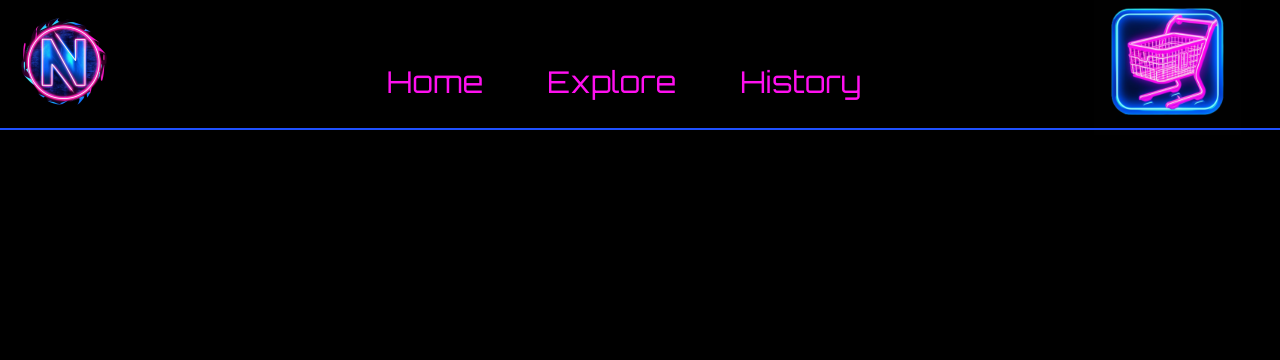
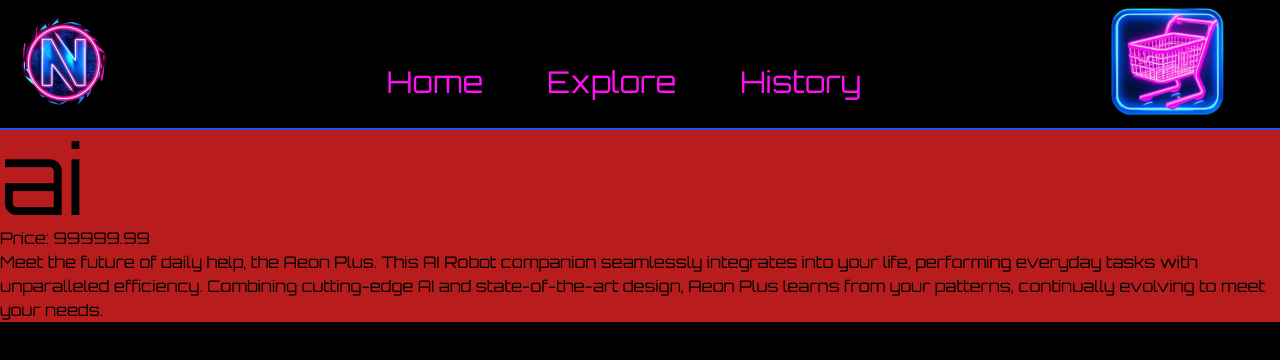
Before and after one commit to OblivionNoirV2/NeonNights, a React (Create React App) app: page /Product/1 in a window 1280 px wide. Shown: the top 360 px of the page. Built offline with nearby package versions, Linux system fonts and the light colour scheme.

Commit message:
set up url product routing

```diff
--- a/src/App.tsx
+++ b/src/App.tsx
@@ -7,6 +7,7 @@ import Checkout from './Checkout';
 import Home from './Home';
 import Explore from './Sorting';
 import History from './History';
+import ProductPage from './ProductPage';
 import { CartContext } from './Context';
 //Want big night, synthy, future club vibes. Dark
 
@@ -125,6 +126,7 @@ function App() {
         <Route path='/History' element={<History />} />
         <Route path='/Checkout' element={<Checkout />} />
         <Route path='/SortItems' element={<Explore />} />
+        <Route path='/Product/:itemnumber' element={<ProductPage />} />
         <Route path='/' element={<Home />} />
       </Routes>
     </>
--- a/src/Home.tsx
+++ b/src/Home.tsx
@@ -1,7 +1,9 @@
 import './Sparkles.css'
 import React from 'react';
 import { useState, useEffect } from 'react';
+import { useNavigate } from 'react-router-dom';
 import * as pi from './ProductInfo';
+import { Link } from 'react-router-dom';
 const ImagesArray: string[] = [
     require('./assets/ai.png'),
     require('./assets/armor.png'),
@@ -26,17 +28,21 @@ interface ImagesGridProps {
     images: string[];
 }
 
+
 const ImagesGrid: React.FC<ImagesGridProps> = ({ images }) => {
+    const navigate = useNavigate();
     return (
         <div className="image-grid">
             {images.map((img, i) => {
-                //removes the /assets/
+                //gets rid of /assets/
                 const match = img.match(/\/([a-z]+)\./i);
                 const img_name = match ? match[1] : '';
+                const item_number = pi.product_info[img_name]?.item_number; // get the item number from product_info
+
                 console.log(img_name);
                 return (
                     <section key={i}>
-                        <button>
+                        <button onClick={() => navigate(`/Product/${item_number}`)}>
                             <img
                                 className={
                                     i % 2 === 0 ? "w-1/2 h-auto grid-image"
@@ -45,6 +51,7 @@ const ImagesGrid: React.FC<ImagesGridProps> = ({ images }) => {
                                 src={img}
                                 alt={img_name}
                             />
+
                         </button>
                         <figcaption className="image-caption mt-2">
                             {pi.getImageCaption(img_name, "short")}
@@ -59,4 +66,5 @@ const ImagesGrid: React.FC<ImagesGridProps> = ({ images }) => {
 };
 
 
+
 export default Home;
--- a/src/ProductPage.tsx
+++ b/src/ProductPage.tsx
@@ -1,5 +1,39 @@
+import { useParams } from 'react-router-dom';
+import * as pi from './ProductInfo';
+
+interface ProductInfoProps {
+    price: number;
+    item_number: number;
+    name: string;
+}
+
+function getProductData(item_number: number): ProductInfoProps | undefined {
+    for (let [name, info] of Object.entries(pi.product_info)) {
+        if (info.item_number === item_number) {
+            return { name, ...info };
+        }
+    }
+}
+
 const ProductPage = () => {
+    const { itemnumber } = useParams();
+    //this is correct
+    console.log("in " + itemnumber)
+    const item_number_int = parseInt(itemnumber || '0');
+    const product_data = getProductData(item_number_int);
+    //this is correct
+    console.log(product_data)
+    if (!product_data) {
+        return <div>Product not found</div>;
+    }
 
+    return (
+        <div className="bg-red-700 w-full">
+            <h1 className='text-8xl '>{product_data.name}</h1>
+            <h2>Price: {product_data.price}</h2>
+            <p>{pi.getImageCaption(product_data.name, "long")}</p>
+        </div>
+    );
 };
 
 export default ProductPage;
```
